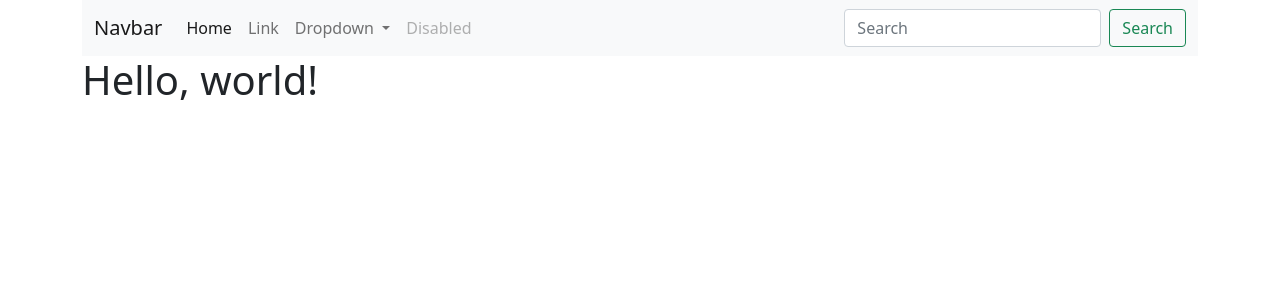
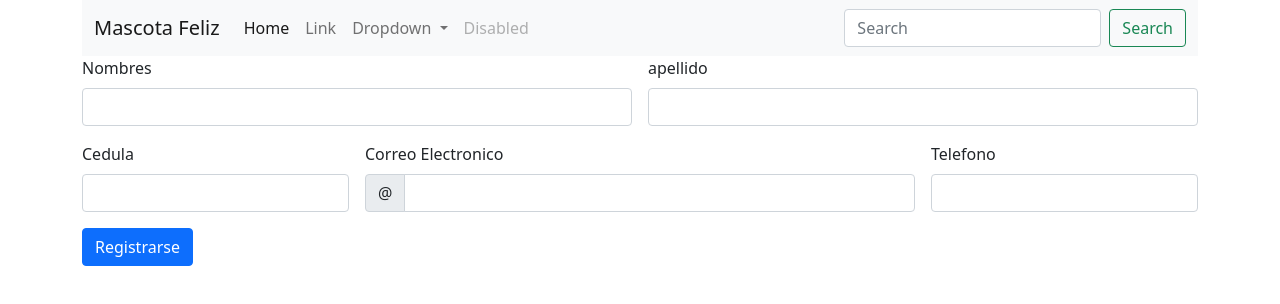
Before and after one commit to carlosramillan94/CICLO4_WEB, a plain HTML site: page FrontendMascotas/index.html in a window 1280 px wide. Drawn offline with nearby package versions, Linux system fonts and the light colour scheme.

Commit message:
Frontend css

```diff
--- a/FrontendMascotas/index.html
+++ b/FrontendMascotas/index.html
@@ -1,21 +1,26 @@
 <!doctype html>
 <html lang="en">
+
 <head>
     <!-- Required meta tags -->
     <meta charset="utf-8">
     <meta name="viewport" content="width=device-width, initial-scale=1">
 
     <!-- Bootstrap CSS -->
-    <link href="https://cdn.jsdelivr.net/npm/bootstrap@5.0.2/dist/css/bootstrap.min.css" rel="stylesheet" integrity="sha384-EVSTQN3/azprG1Anm3QDgpJLIm9Nao0Yz1ztcQTwFspd3yD65VohhpuuCOmLASjC" crossorigin="anonymous">
+    <link href="https://cdn.jsdelivr.net/npm/bootstrap@5.0.2/dist/css/bootstrap.min.css" rel="stylesheet"
+        integrity="sha384-EVSTQN3/azprG1Anm3QDgpJLIm9Nao0Yz1ztcQTwFspd3yD65VohhpuuCOmLASjC" crossorigin="anonymous">
 
     <title>Hello, world!</title>
 </head>
 <div class="container">
+
     <body>
         <nav class="navbar navbar-expand-lg navbar-light bg-light">
             <div class="container-fluid">
-          <a class="navbar-brand" href="#">Navbar</a>
-          <button class="navbar-toggler" type="button" data-bs-toggle="collapse" data-bs-target="#navbarSupportedContent" aria-controls="navbarSupportedContent" aria-expanded="false" aria-label="Toggle navigation">
+                <a class="navbar-brand" href="#">Mascota Feliz</a>
+                <button class="navbar-toggler" type="button" data-bs-toggle="collapse"
+                    data-bs-target="#navbarSupportedContent" aria-controls="navbarSupportedContent"
+                    aria-expanded="false" aria-label="Toggle navigation">
                     <span class="navbar-toggler-icon"></span>
                 </button>
                 <div class="collapse navbar-collapse" id="navbarSupportedContent">
@@ -27,13 +32,16 @@
                             <a class="nav-link" href="#">Link</a>
                         </li>
                         <li class="nav-item dropdown">
-                <a class="nav-link dropdown-toggle" href="#" id="navbarDropdown" role="button" data-bs-toggle="dropdown" aria-expanded="false">
+                            <a class="nav-link dropdown-toggle" href="#" id="navbarDropdown" role="button"
+                                data-bs-toggle="dropdown" aria-expanded="false">
                                 Dropdown
                             </a>
                             <ul class="dropdown-menu" aria-labelledby="navbarDropdown">
                                 <li><a class="dropdown-item" href="#">Action</a></li>
                                 <li><a class="dropdown-item" href="#">Another action</a></li>
-                  <li><hr class="dropdown-divider"></li>
+                                <li>
+                                    <hr class="dropdown-divider">
+                                </li>
                                 <li><a class="dropdown-item" href="#">Something else here</a></li>
                             </ul>
                         </li>
@@ -50,12 +58,60 @@
         </nav>
 
 
-    <h1>Hello, world!</h1>
+        <form class="row g-3 needs-validation" novalidate>
+            <div class="col-md-6">
+                <label for="txtNombres" class="form-label">Nombres</label>
+                <input type="text" class="form-control" id="txtNombres" required>
+                <div class="invalid-feedback">
+                    Este campo es requerido
                 </div>
+            </div>
+            <div class="col-md-6">
+                <label for="txtApellidos" class="form-label">apellido</label>
+                <input type="text" class="form-control" id="txtApellidos" required>
+                <div class="invalid-feedback">
+                    Este campo es requerido
+                </div>
+            </div>
+            <div class="col-md-3">
+                <label for="txtCedula" class="form-label">Cedula</label>
+                <input type="text" class="form-control" id="txtCedula" required>
+                <div class="invalid-feedback">
+                    Se requiere ingresar el Numero de cedula
+                </div>
+            </div>
+            <div class="col-md-6">
+                <label for="txtCorreo" class="form-label">Correo Electronico</label>
+                <div class="input-group has-validation">
+                    <span class="input-group-text" id="inputGroupPrepend">@</span>
+                    <input type="text" class="form-control" id="txtCorreo" aria-describedby="inputGroupPrepend"
+                        required>
+                    <div class="invalid-feedback">
+                        Por favor ingrese un correo electronico
+                    </div>
+                </div>
+            </div>
+            <div class="col-md-3">
+                <label for="txtTelefono" class="form-label">Telefono</label>
+                <input type="text" class="form-control" id="txtTelefono" required>
+                <div class="invalid-feedback">
+                    Por favor ingrese su numero de telefono
+                </div>
+            </div>
+            <div class="col-12">
+                <button class="btn btn-primary" type="submit">Registrarse</button>
+            </div>
+        </form>
+</div>
+
+
+
 <!-- Optional JavaScript; choose one of the two! -->
-
+<script type="text/javascript"src="recursos/funciones.js"></script>
 <!-- Option 1: Bootstrap Bundle with Popper -->
-    <script src="https://cdn.jsdelivr.net/npm/bootstrap@5.0.2/dist/js/bootstrap.bundle.min.js" integrity="sha384-MrcW6ZMFYlzcLA8Nl+NtUVF0sA7MsXsP1UyJoMp4YLEuNSfAP+JcXn/tWtIaxVXM" crossorigin="anonymous"></script>
+<script src="https://cdn.jsdelivr.net/npm/bootstrap@5.0.2/dist/js/bootstrap.bundle.min.js"
+    integrity="sha384-MrcW6ZMFYlzcLA8Nl+NtUVF0sA7MsXsP1UyJoMp4YLEuNSfAP+JcXn/tWtIaxVXM"
+    crossorigin="anonymous"></script>
 
 <!-- Option 2: Separate Popper and Bootstrap JS -->
 <!--
@@ -63,4 +119,5 @@
     <script src="https://cdn.jsdelivr.net/npm/bootstrap@5.0.2/dist/js/bootstrap.min.js" integrity="sha384-cVKIPhGWiC2Al4u+LWgxfKTRIcfu0JTxR+EQDz/bgldoEyl4H0zUF0QKbrJ0EcQF" crossorigin="anonymous"></script>
     -->
 </body>
+
 </html>
```
Lines whose indentation alone changed are shown as unchanged.
